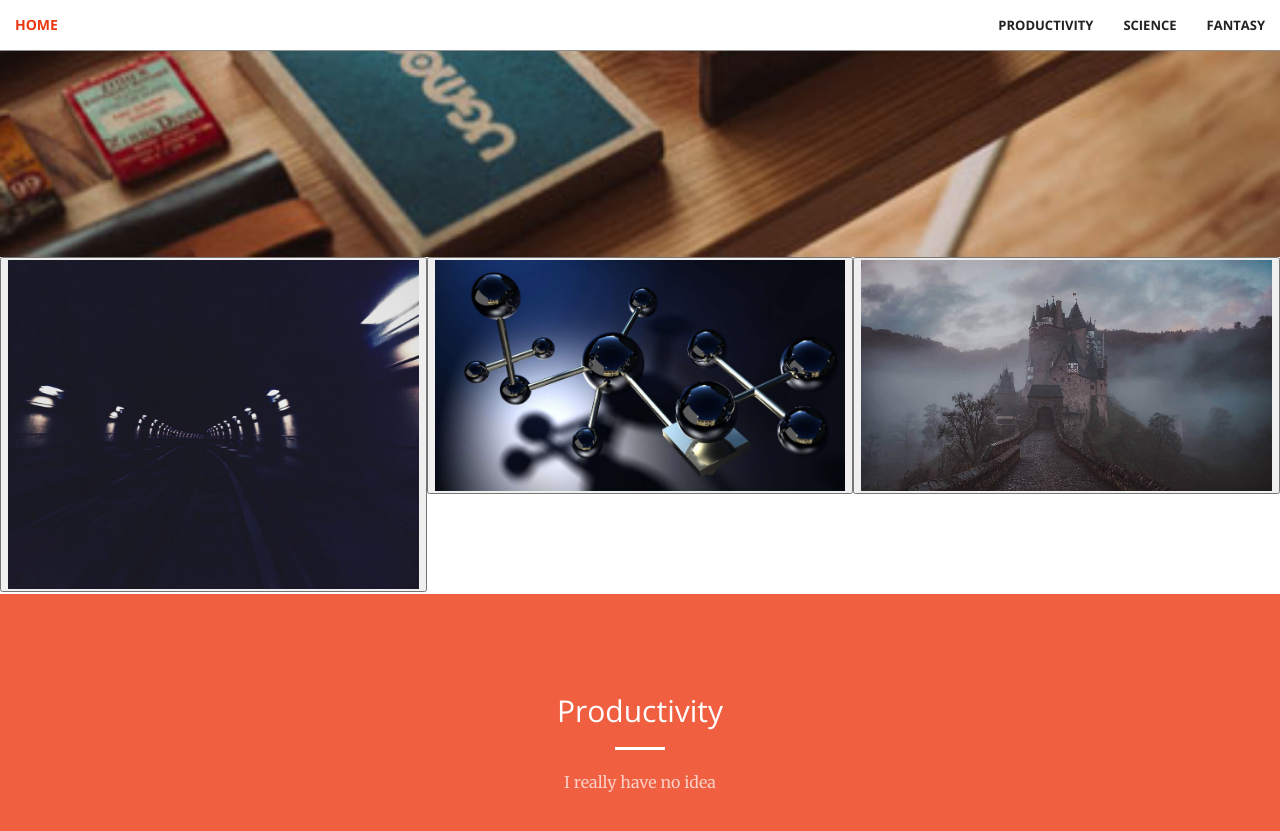
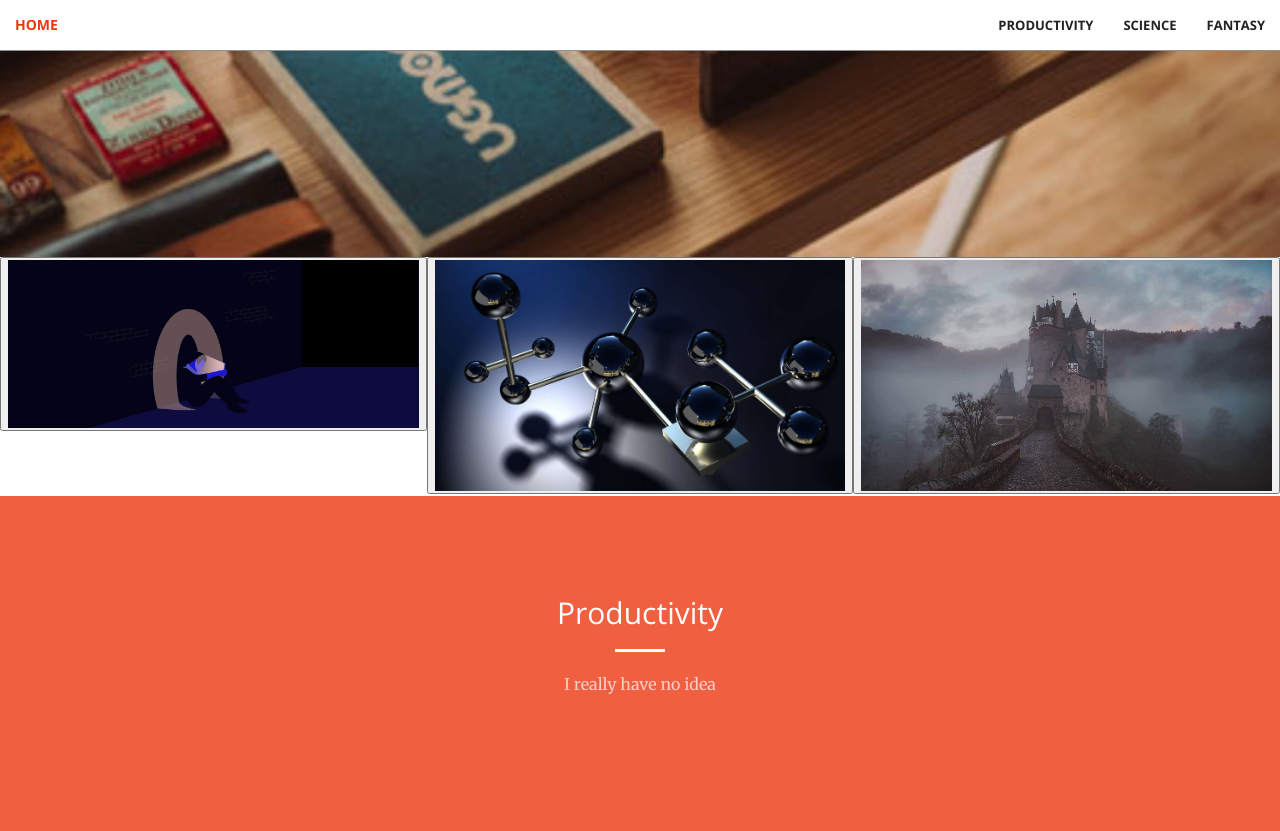
Before and after one commit to aravindbharathi/aravindbharathi.github.io, a Jekyll site: the page rec/index.html, which Jekyll copies as it is, in a window 1280 px wide and 900 px high, scrolled down 643 px. Shown: the top 831 px of the window. Built offline with Jekyll 4.4.1, drawn with Linux system fonts in a browser that asks for light colours.

Commit message:
Update index.html

```diff
--- a/rec/index.html
+++ b/rec/index.html
@@ -82,7 +82,7 @@
                 <div class="col-lg-4 col-sm-6">
                     <a class="portfolio-box">
                       <button onclick="myFunction()" class="button1">
-                        <img src="/img/random/prod1.jpg" class="img-responsive" alt="">
+                        <img src="/img/random/prod2.jpg" class="img-responsive" alt="">
                         <div class="portfolio-box-caption">
                             <div class="portfolio-box-caption-content">
                                 <div class="project-category text-faded">
```
